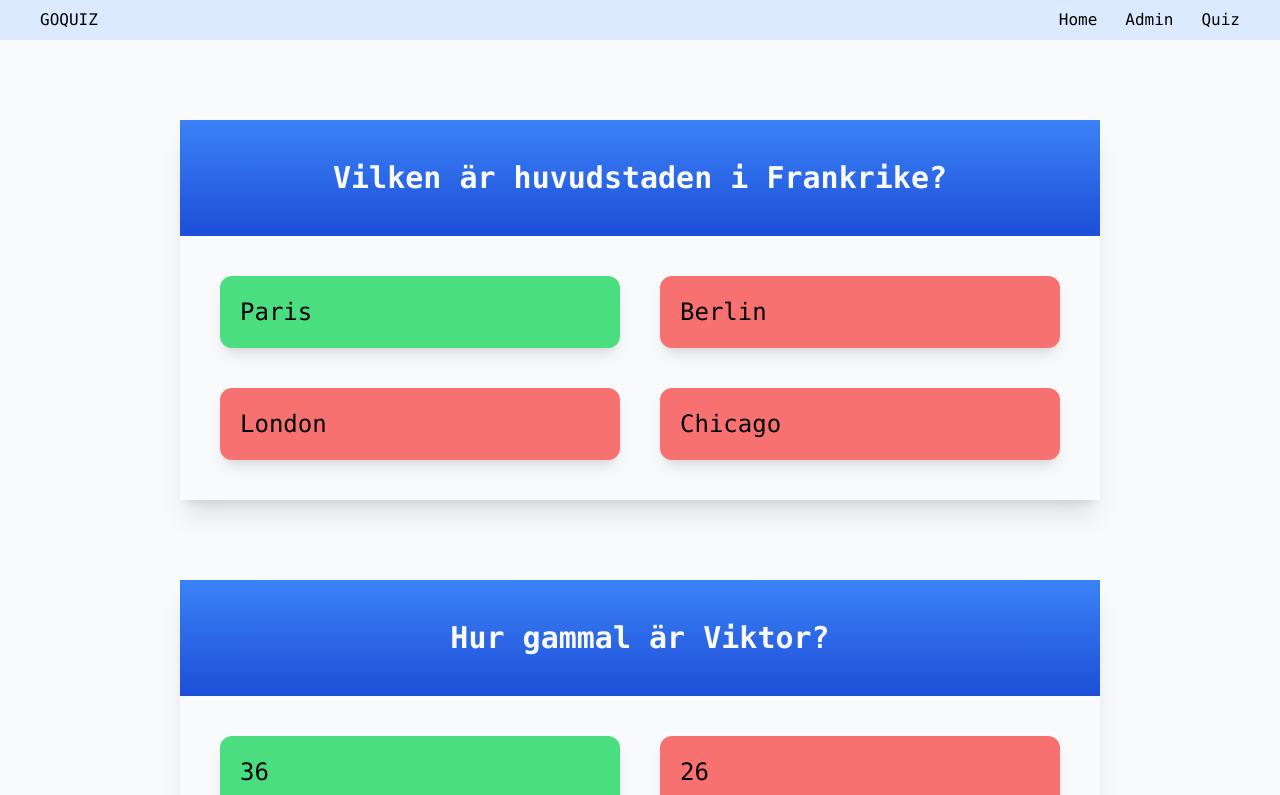
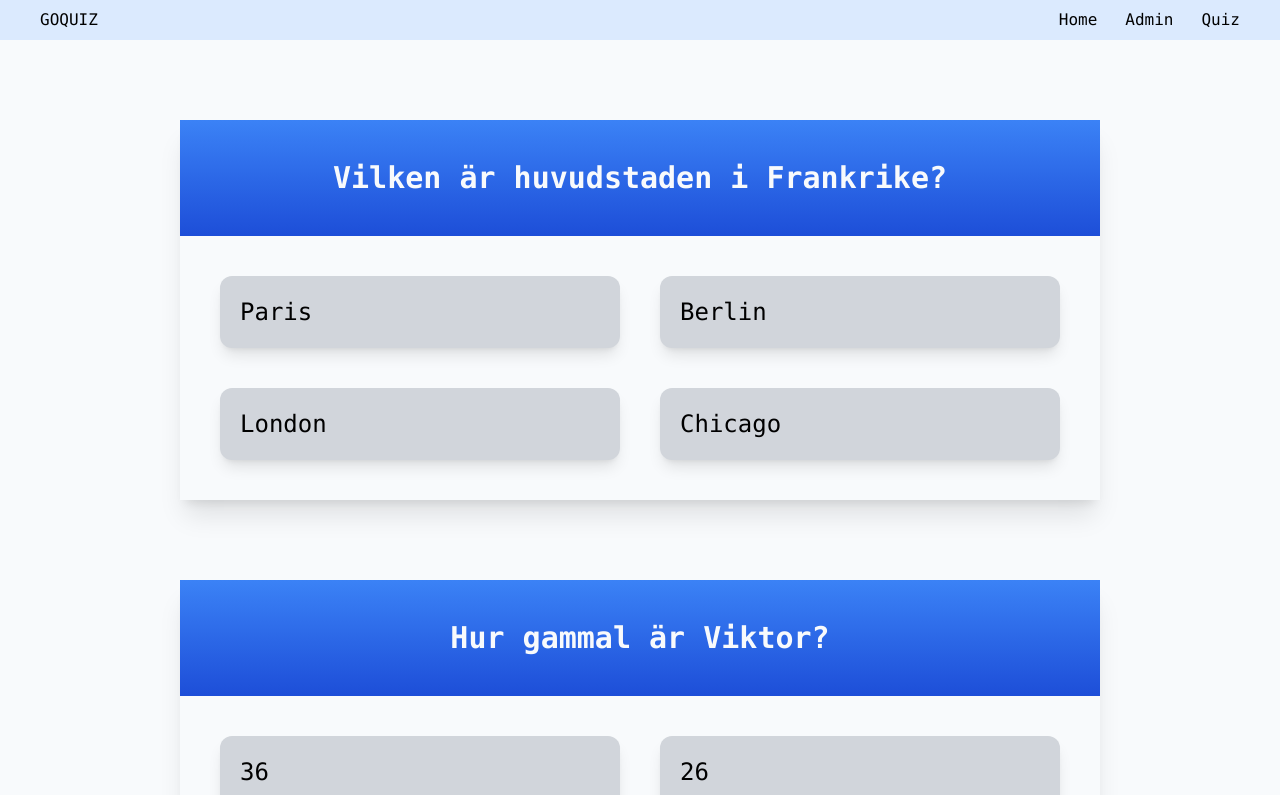
Before and after one commit to VWiman/goquiz, a Next.js app: page /userpage in a window 1280 px wide. Shown: the top 795 px of the page. Built offline with nearby package versions, Linux system fonts and the light colour scheme.

Commit message:
added state and handleChoiceClick function. Color switching depending on clicked choice

```diff
--- a/components/ProgressIndicator.js
+++ /dev/null
@@ -1,8 +0,0 @@
-export default function ProgressIndicator() {
-  return (
-    <div>
-      <h2>Progress: </h2>
-      <p>Answered: /</p>
-    </div>
-  );
-}
--- a/components/QuestionCard.js
+++ /dev/null
@@ -1,3 +0,0 @@
-export default function QuestionCard() {
-  return <p>Card logic</p>;
-}
--- a/pages/userpage.js
+++ b/pages/userpage.js
@@ -1,8 +1,21 @@
-import { useContext, useEffect } from "react";
+import { useContext, useEffect, useState } from "react";
 import { QuizContext } from "@/context/QuizContext";
 export default function userpage() {
   // Get states from context
   const { stateQuestions, setStateQuestions } = useContext(QuizContext);
+
+  // Create State for clicked choices
+  const [clickedChoices, setClickedChoices] = useState([]);
+
+  // Function to handle choice click
+  const handleChoiceClick = (questionIndex, choiceIndex) => {
+    // Create a copy of clickedChoices state
+    const newClickedChoices = [...clickedChoices];
+    // Update the clicked status for the clicked choice
+    newClickedChoices[questionIndex] = choiceIndex;
+    // Update the state
+    setClickedChoices(newClickedChoices);
+  };
 
   // Function to fetch questions from the backend
   const fetchQuestions = async () => {
@@ -31,14 +44,19 @@ export default function userpage() {
             <ul className="p-10  text-2xl grid grid-cols-2 gap-10 bg-slate-50">
               {item.choices.map((choice, i) => (
                 <li key={i}>
-                  {/* Highlights the correct answer in green and wrong answers in
-                  red */}
                   <button
-                    className={`${
-                      choice == item.answer
-                        ? "min-w-[400px] bg-green-400 p-5 rounded-xl shadow-lg border-none"
-                        : " min-w-[400px] bg-red-400 p-5 rounded-xl shadow-lg border-none"
+                    className={`min-w-[400px] p-5 rounded-xl shadow-lg border-none ${
+                      // Check if choice is clicked and mark it accordingly
+                      clickedChoices[index] === i
+                        ? choice === item.answer
+                          ? "bg-green-400"
+                          : "bg-red-400"
+                        : "bg-gray-300"
                     }`}
+                    // Attach click event handler
+                    onClick={() => handleChoiceClick(index, i)}
+                    // Disable the button after it's clicked
+                    disabled={clickedChoices[index] !== undefined}
                   >
                     {choice}
                   </button>
@@ -48,6 +66,9 @@ export default function userpage() {
           </li>
         ))}
       </ul>
+      <div>
+        <p>Antal rätt svar: {}</p>
+      </div>
     </main>
   );
 }
```
